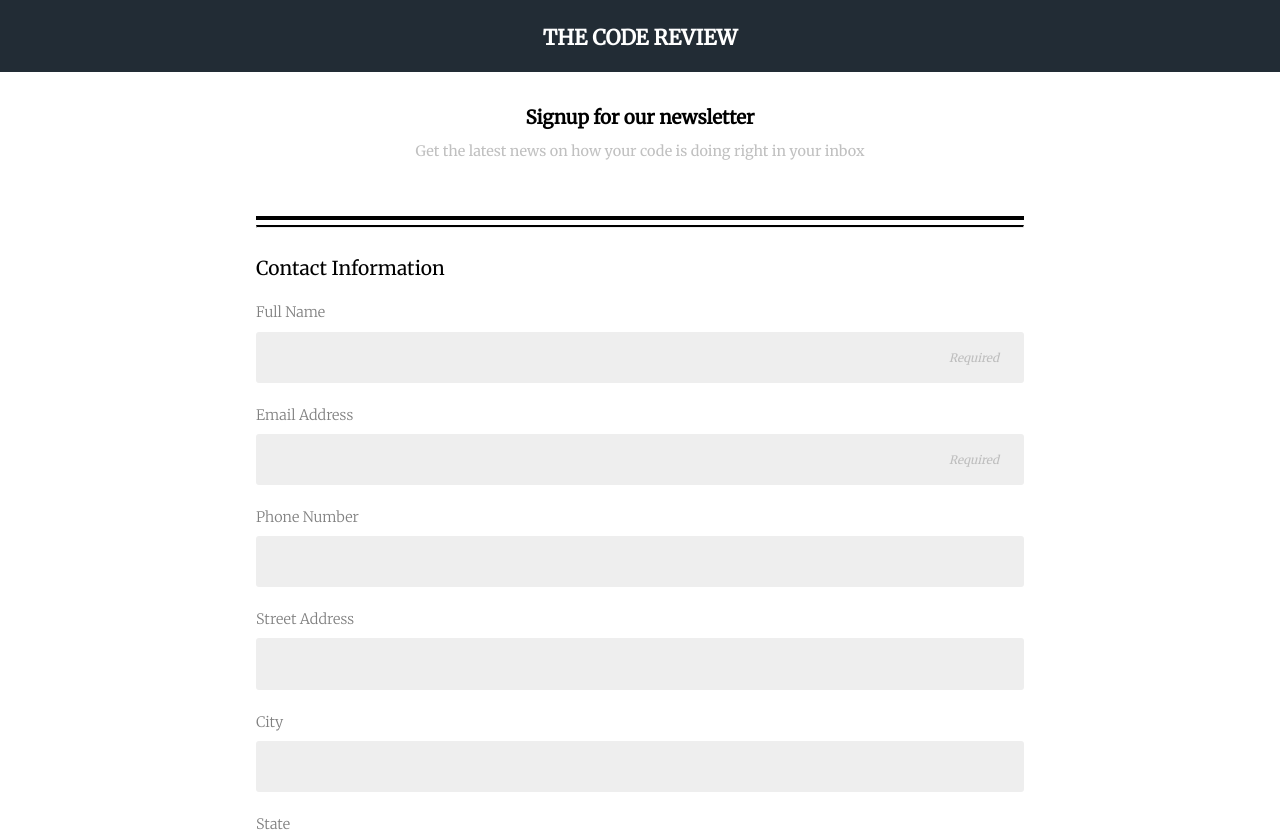
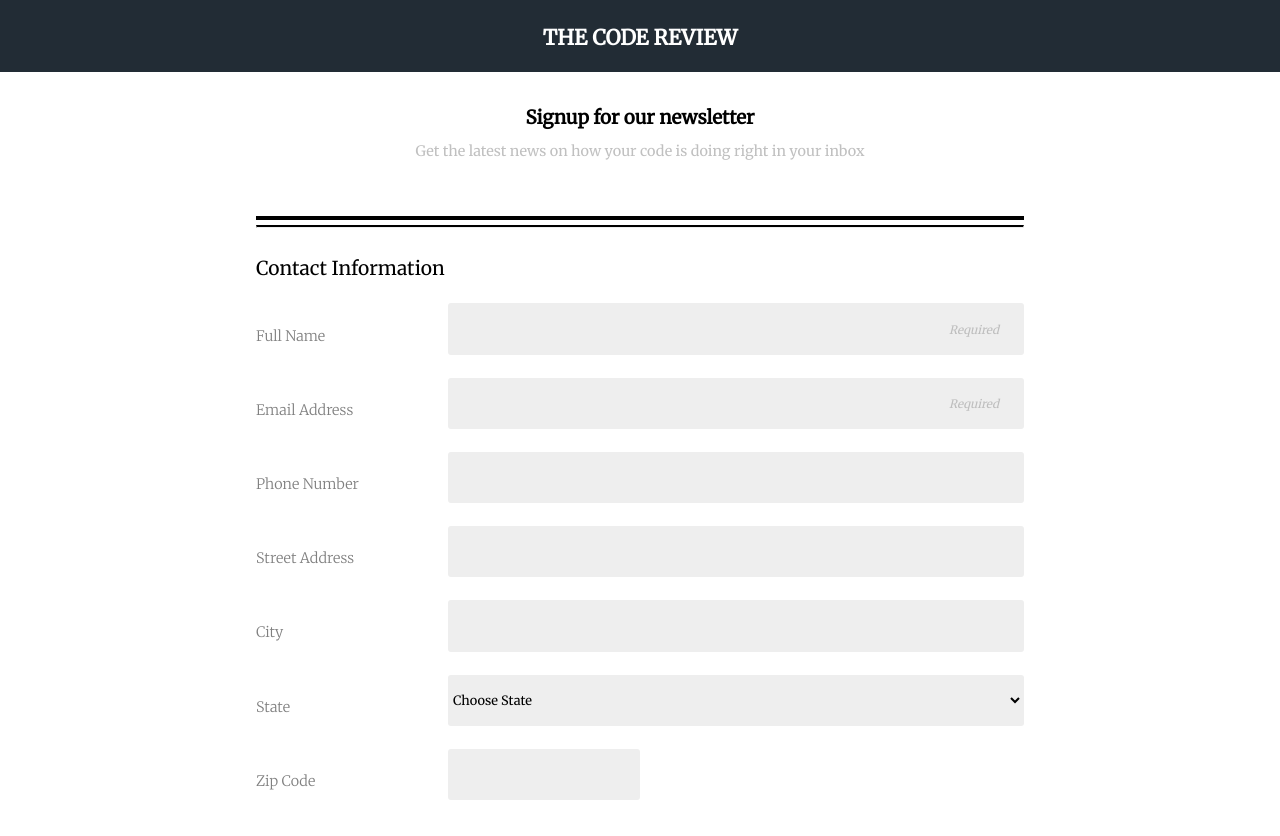
Before and after one commit to inn3rs3lf/online_registration_v4, a plain HTML site: page index.html in a window 1280 px wide. Shown: the top 836 px of the page. Drawn offline with Linux system fonts and the light colour scheme.

Commit message:
Final commit
Validated against html + css validator

Completed the task

```diff
--- a/index.html
+++ b/index.html
@@ -24,27 +24,27 @@
 
          <div class="flex-info">
             <label for="fullname" class="label">Full Name</label>
-            <input type="text" id="fullname" class="label-input" required placeholder="Required">
+            <input type="text" id="fullname" class="label-input" name="fullname" required placeholder="Required">
          </div>
 
          <div class="flex-info">
             <label for="email" class="label">Email Address</label>
-            <input type="email" id="email" class="label-input" required placeholder="Required">
+            <input type="email" id="email" class="label-input" name="email" required placeholder="Required">
          </div>
 
          <div class="flex-info">
             <label for="phone" class="label">Phone Number</label>
-            <input type="tel" id="phone" class="label-input">
+            <input type="tel" id="phone" class="label-input" name="phone">
          </div>
 
          <div class="flex-info">
             <label for="street" class="label">Street Address</label>
-            <input type="text"  id="street" class="label-input">
+            <input type="text"  id="street" class="label-input" name="street">
          </div>
 
          <div class="flex-info">
             <label for="city" class="label">City</label>
-            <input type="text"  id="city" class="label-input">
+            <input type="text"  id="city" class="label-input" name="city">
          </div>
 
          <div class="flex-info">
@@ -60,7 +60,7 @@
 
          <div class="flex-info">
             <label for="zip" class="label">Zip Code</label>
-            <input type="text" id="zip" class="label-input zip">
+            <input type="text" id="zip" class="label-input zip" name="zip">
          </div>
       </fieldset>
 
--- a/style.css
+++ b/style.css
@@ -167,10 +167,6 @@ footer {
       align-items: center;
    }
 
-   .form {
-      width: 60%;
-   }
-
    .zip {
       max-width: 25%;
    }
@@ -192,7 +188,17 @@ footer {
 
    .flex-info {
       display: flex;
-      flex-direction: column;
+      flex-direction: row;
+   }
+
+   .label-input {
+      flex-grow: 1;
+      flex-basis: 75%
+   }
+
+   .label {
+      flex-basis: 25%;
+      align-self: center;
    }
 
 
```
